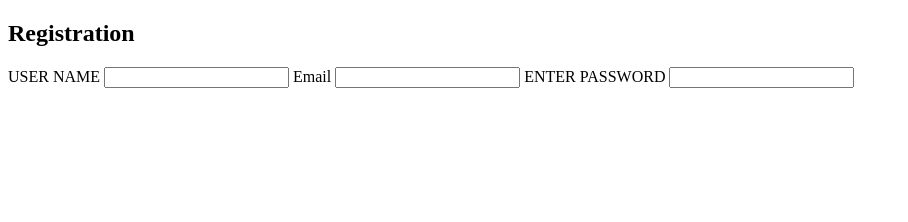
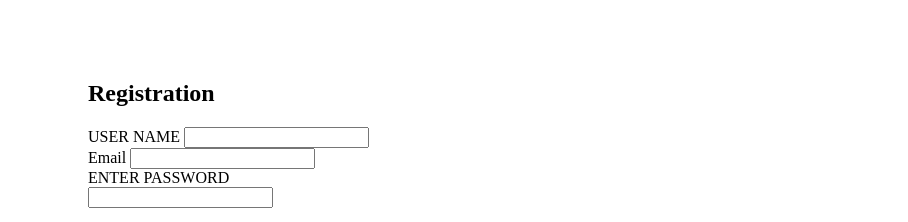
Before and after one commit to MANIZABAYO-Elie/29-09-Understanging_DOM, a plain HTML site: page index.html in a window 1280 px wide. Shown: the whole page, without its empty margins (0-908 px from the left). Drawn offline with Linux system fonts and the light colour scheme.

Commit message:
file committed

```diff
--- a/index.html
+++ b/index.html
@@ -11,15 +11,16 @@
     <!-- <button id="btn">SUBMIT</button>
     <h1 class="title">THANK YOU FOR REACHING WITH US </h1> -->
     <div class="container">
+
+        <form id="form" action="/">
         <h2>Registration</h2>
-        <form id="form" action="/"></form>
         <label for="first name" name="username">USER NAME</label>
-        <input type="text" id="user_name">
+        <input type="text" id="username">
         <label for="email" name="email">Email</label>
-        <input type="email" id="email">
+        <input type="email" id="email"><br>
         <label for="password" name="password">ENTER PASSWORD</label>
         <input type="text" id="password">
-
+    </form>
     </div>
 
 <script src="script.js">
--- a/script.js
+++ b/script.js
@@ -4,3 +4,6 @@
 //     console.log('hello world');
 //     heading.style.display = 'block'
 // })
+
+const form = document.getElementById('form');
+const username = document.getElementById('username')
--- a/style.css
+++ b/style.css
@@ -3,3 +3,11 @@
     font-size: 20px;
     display: none;
 }
+body{
+
+}
+#form{
+    width: 300px;
+    display: block;
+    margin: 10vh;
+}
```
